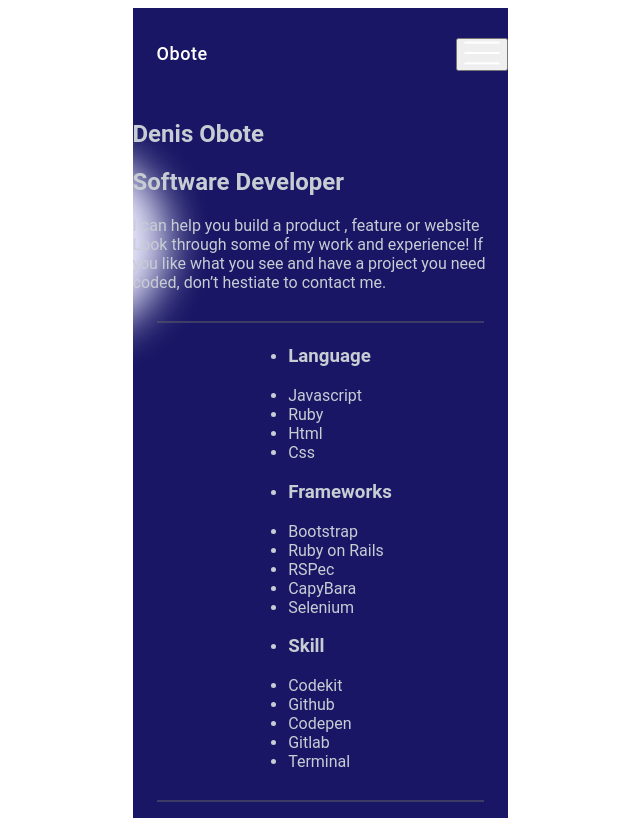
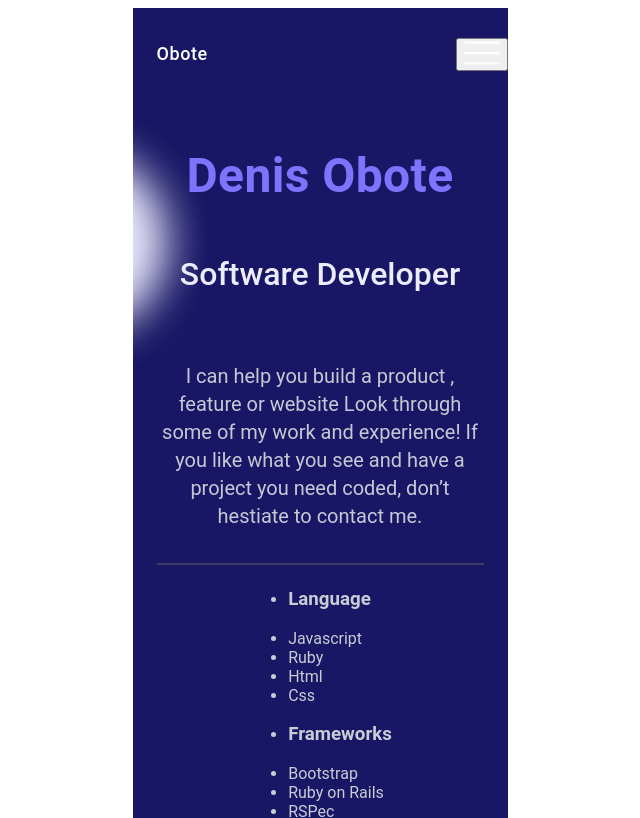
Before and after one commit to Obote/Portfolio-mobile-version, a website: page index.html in a window 1280 px wide. Shown: the top 818 px of the page, without its empty margins (320-960 px from the left). Drawn offline with Linux system fonts and the light colour scheme; files whose address does not match are found by name.

Commit message:
Add profile headline style

```diff
--- a/style.css
+++ b/style.css
@@ -59,3 +59,39 @@ body {
     border-color: #acb7c3;
     color: #acb7c3;
   }
+
+  .profile-container h1 {
+    font-family: Roboto, sans-serif;
+    font-size: 48px;
+    font-style: normal;
+    font-weight: 700;
+    line-height: 72px;
+    letter-spacing: 0.3700000047683716px;
+    text-align: center;
+    color: #7d73fc;
+  }
+
+  .profile-container h2 {
+    font-family: Roboto, sans-serif;
+    font-size: 32px;
+    font-style: normal;
+    font-weight: 500;
+    line-height: 44px;
+    letter-spacing: 0;
+    text-align: center;
+    color: #edecff;
+  }
+
+  .profile-container p {
+    font-family: Roboto, sans-serif;
+    font-size: 20px;
+    font-style: normal;
+    font-weight: 400;
+    line-height: 28px;
+    letter-spacing: 0;
+    text-align: center;
+    color: #c8c8d4;
+    padding-left: 24px;
+    padding-right: 24px;
+    padding-top: 40px;
+  }
```
